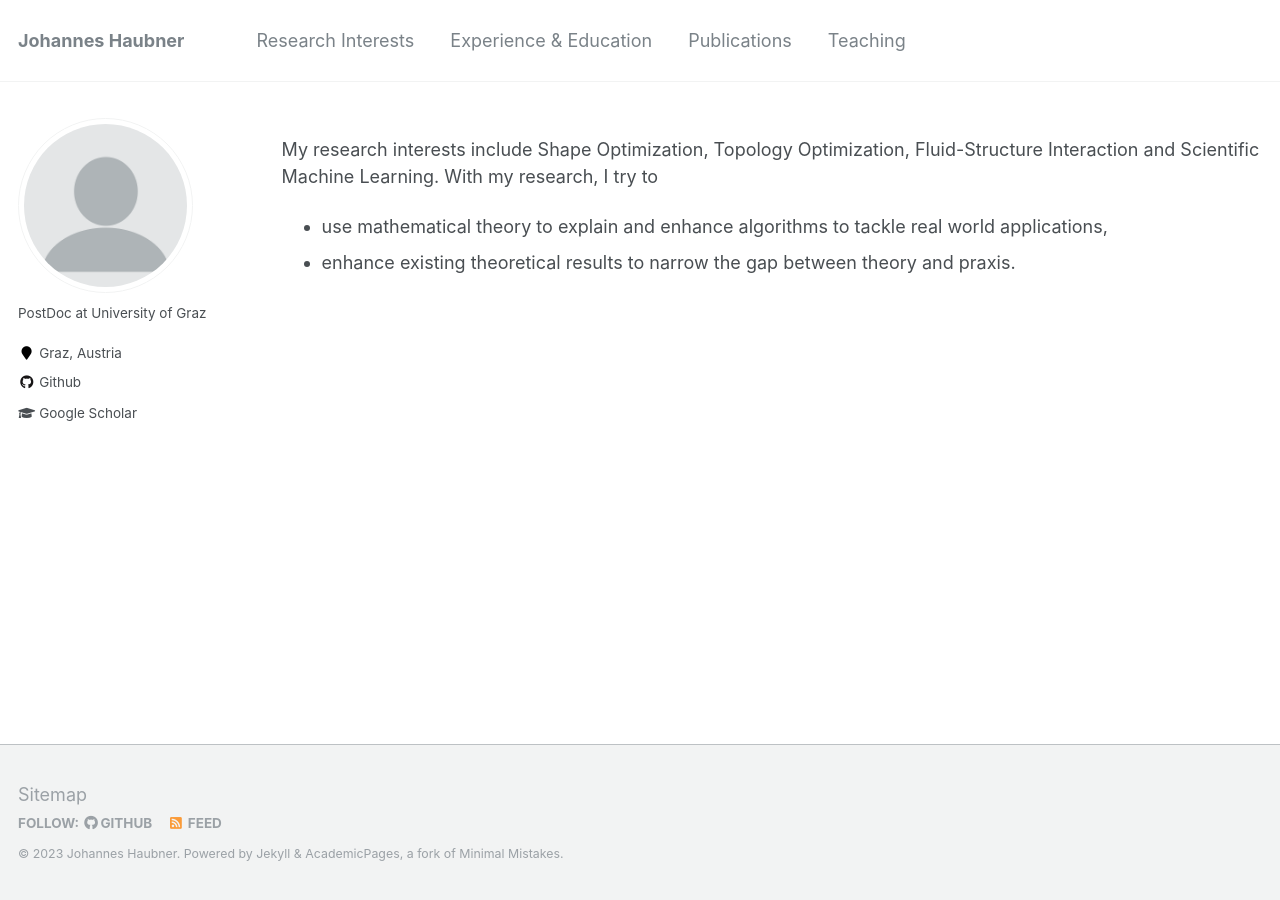
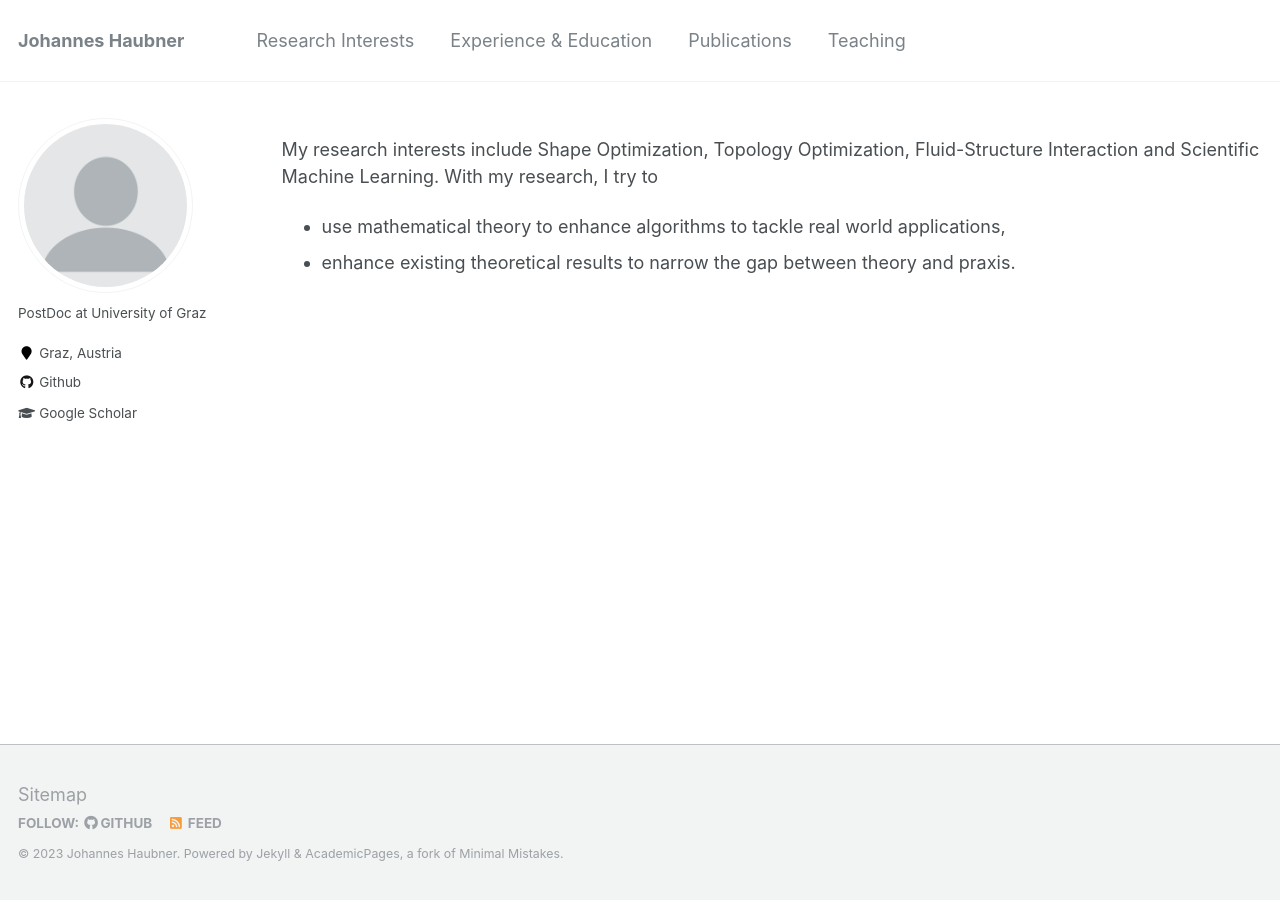
Before and after one commit to JohannesHaubner/johanneshaubner.github.io, a Jekyll site: the page built from _pages/interests.md, in a window 1280 px wide. Built offline with Jekyll 4.4.1, drawn with Linux system fonts in a browser that asks for light colours.

Commit message:
update interests

```diff
--- a/_pages/interests.md
+++ b/_pages/interests.md
@@ -6,5 +6,5 @@ author_profile: true
 ---
 
 My research interests include Shape Optimization, Topology Optimization, Fluid-Structure Interaction and Scientific Machine Learning. With my research, I try to
-* use mathematical theory to explain and enhance algorithms to tackle real world applications,
+* use mathematical theory to enhance algorithms to tackle real world applications,
 * enhance existing theoretical results to narrow the gap between theory and praxis.
```
